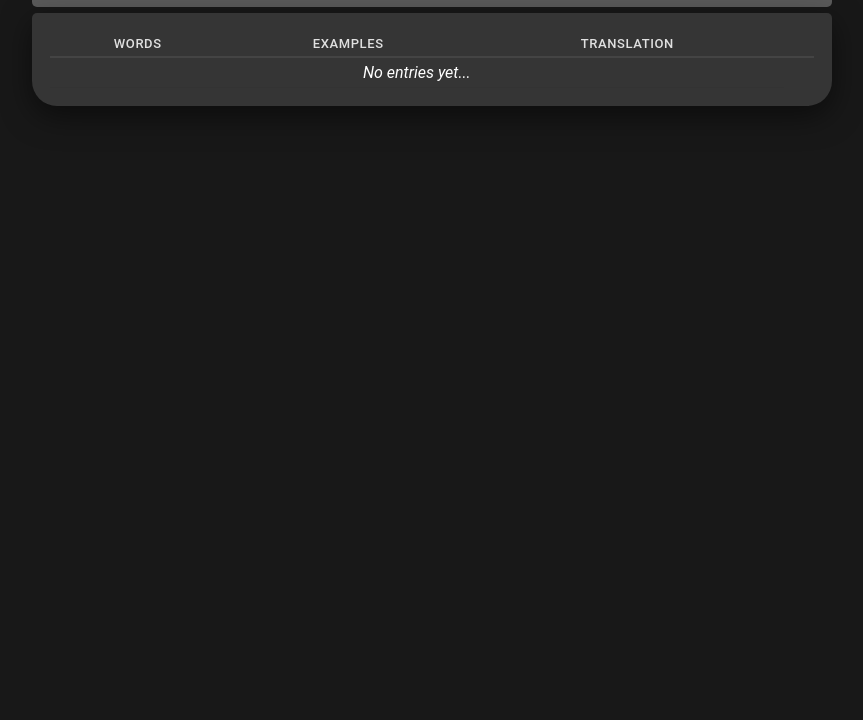
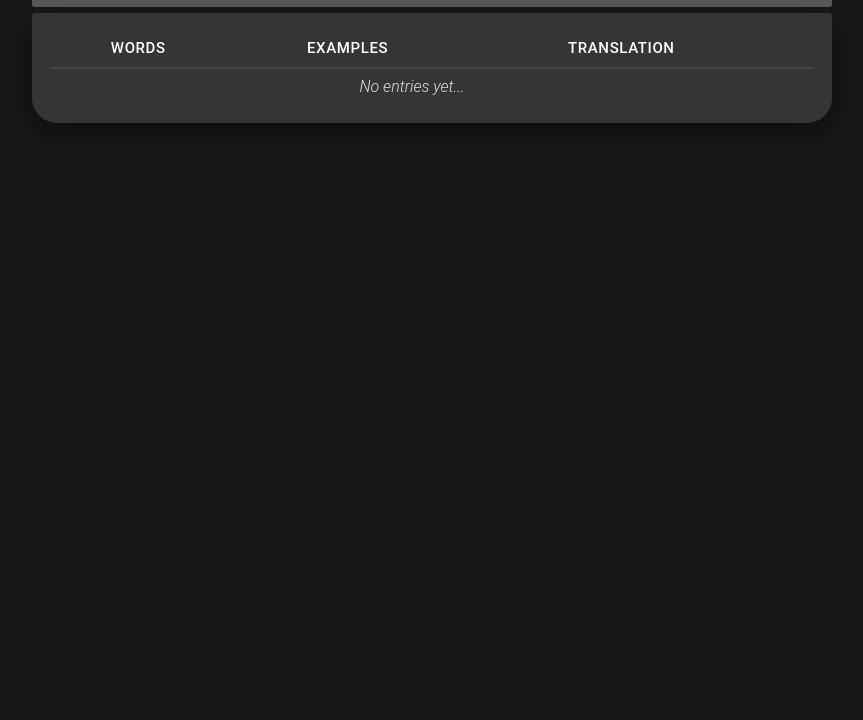
Before and after one commit to emikatop/my-dictionary, a plain HTML site: page index.html in a window 1280 px wide. Shown: the part 80-800 px from the top of the page, without its empty margins (208-1071 px from the left). Drawn offline with Linux system fonts and the light colour scheme.

Commit message:
CSS: Style touch-ups

```diff
--- a/index.js
+++ b/index.js
@@ -47,7 +47,7 @@ function renderTable() {
         const row = document.createElement("tr");
         row.innerHTML =
         `
-        <td><strong>${entry.word}</strong></td>
+        <td>${entry.word}</td>
         <td> ${entry.example}</td>
         <td> ${entry.translation}</td>
 
--- a/style.css
+++ b/style.css
@@ -1,3 +1,8 @@
+@font-face {
+    font-family: googleSans;
+    src: url(/Google_Sans/GoogleSans-VariableFont_GRAD\,opsz\,wght.ttf);
+}
+
 * {padding: 0; margin: 0; box-sizing: border-box;}
 
 body {
@@ -24,7 +29,7 @@ header {
     justify-content: space-between;
     align-items: center;
 
-    border-radius: 25px 25px 5px 5px;
+    border-radius: 25px 25px 3px 3px;
     margin-top: 1vh;
 }
 
@@ -56,7 +61,7 @@ h1{font-size: 28px; font-weight: 500; user-select: none;}
     max-width: 900px;
     background: #353535;
 
-    border-radius: 5px 5px 25px 25px;
+    border-radius: 3px 3px 25px 25px;
     padding: 18px;
     margin-top: 6px;
     box-shadow: 0 10px 30px rgba(0,0,0,0.5);
@@ -67,21 +72,27 @@ h1{font-size: 28px; font-weight: 500; user-select: none;}
 table { width: 100%; border-collapse: collapse;}
 
 th, td {
-    padding: 5px;
+    padding: 8px;
     text-align: center;
-    border-bottom: 1px solid #333;
+    border-bottom: 1px solid #373737;
+}
+
+td {
+    font-weight: 300;
+    color: #e0e0e0;
 }
 
 th {
 text-transform: capitalize;
-font-size: 13px;
+font-size: 15px;
 font-weight: 500;
 letter-spacing: 0.6px;
-color: #e0e0e0;
+color: white;
 border-bottom: 2px solid #444;
+padding-bottom: 10px;
 }
 
-.delete-btn `
+.delete-btn {
     padding: 4px 10px;
     font-size: 11px;
     font-weight: 400;
```
